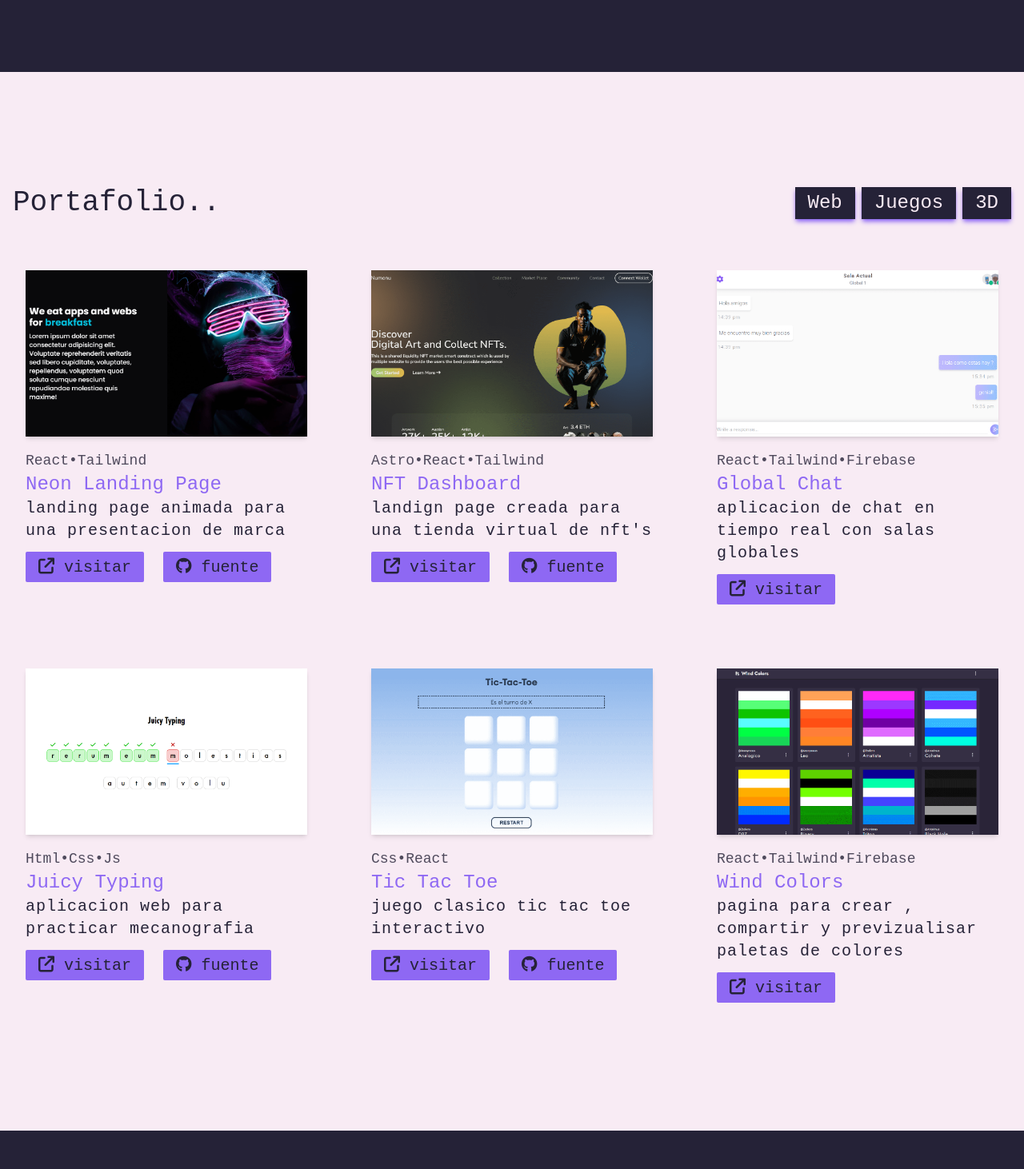
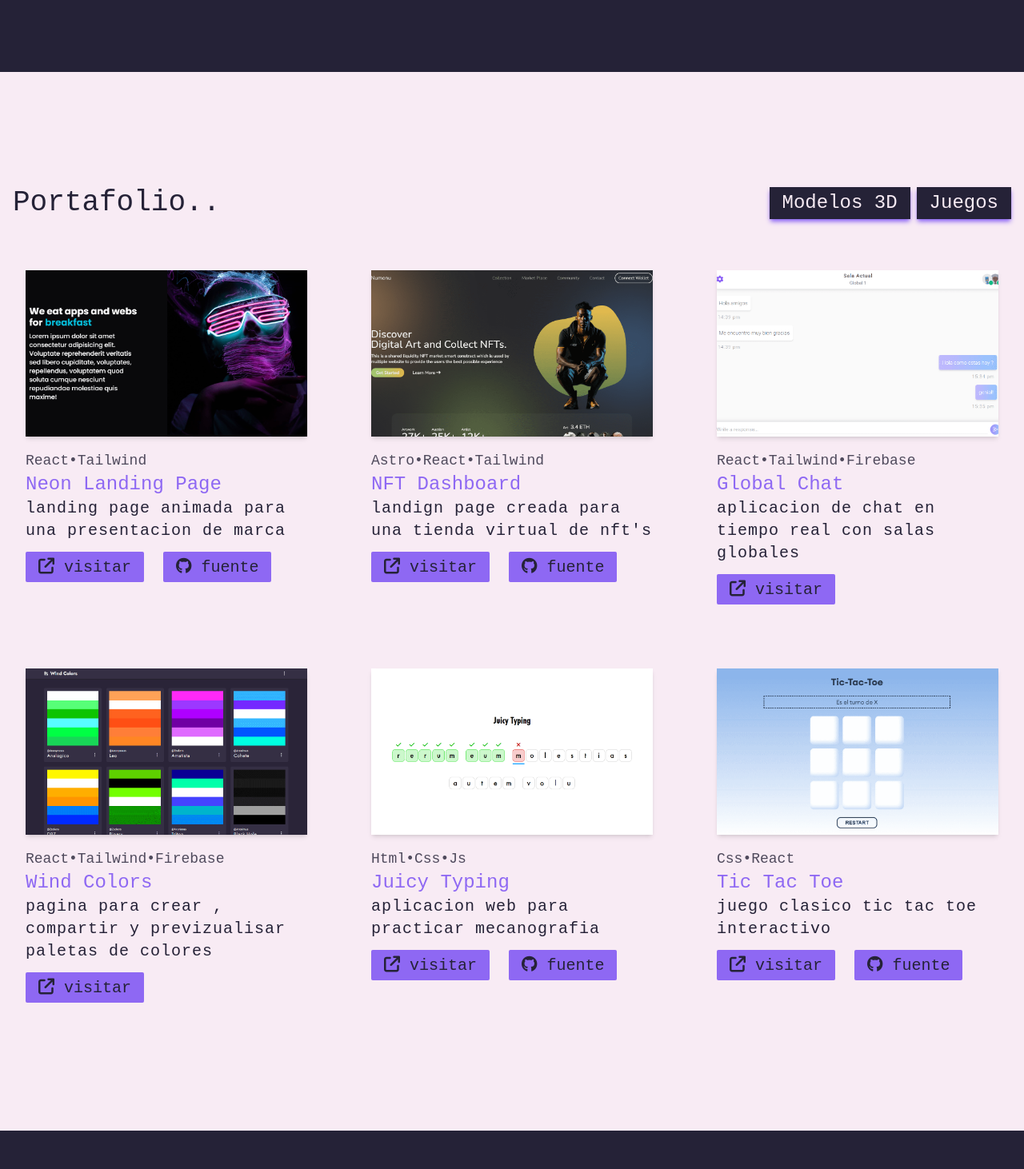
Before and after one commit to Numonu/portafolio, a React (Vite) app: page / in a window 1280 px wide. Shown: the part 3072-4534 px from the top of the page at 80% size. Built offline with nearby package versions, Linux system fonts and the light colour scheme; a web font is replaced by a local one.

Commit message:
he actualizado el orden de algunos proyectos

```diff
--- a/src/database/bd.json
+++ b/src/database/bd.json
@@ -25,6 +25,13 @@
                 "skills" : ["react","tailwind","firebase"]
             },
             {
+                "src" : "images/web/colors.webp",
+                "title" : "Wind Colors",
+                "descripcion" : "Pagina para crear , compartir y previzualisar paletas de colores",
+                "pageLink" : "https://wind-colors.web.app",
+                "skills" : ["react","tailwind","firebase"]
+            },
+            {
                 "src" : "images/web/juicy.webp",
                 "title" : "Juicy Typing",
                 "descripcion" : "Aplicacion web para practicar mecanografia",
@@ -39,13 +46,6 @@
                 "pageLink" : "https://numonu.github.io/tic-tac-toe/",
                 "sourceLink" : "https://github.com/Numonu/tic-tac-toe",
                 "skills" : ["css","react"]
-            },
-            {
-                "src" : "images/web/colors.webp",
-                "title" : "Wind Colors",
-                "descripcion" : "Pagina para crear , compartir y previzualisar paletas de colores",
-                "pageLink" : "https://wind-colors.web.app",
-                "skills" : ["react","tailwind","firebase"]
             }
         ]
     }
--- a/src/layout/Portfolio.jsx
+++ b/src/layout/Portfolio.jsx
@@ -9,9 +9,8 @@ export function Portfolio() {
 				<div className="flex justify-between flex-wrap gap-y-4">
 					<h1 className="text-dark text-4xl">Portafolio..</h1>
 					<div className="text-light flex gap-2">
-						<PortfolioToggle title="Web" />
+						<PortfolioToggle title="Modelos 3D" />
 						<PortfolioToggle title="Juegos" />
-						<PortfolioToggle title="3D" />
 					</div>
 				</div>
 				<div className="grid grid-cols-1 gap-12 mt-12 sm:grid-cols-2 xl:grid-cols-3">
```
